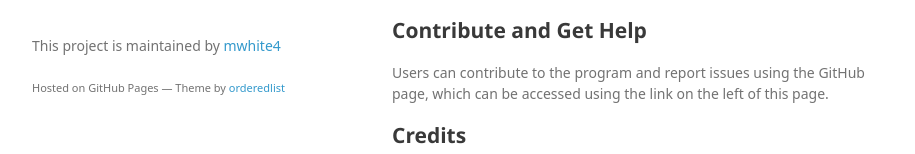
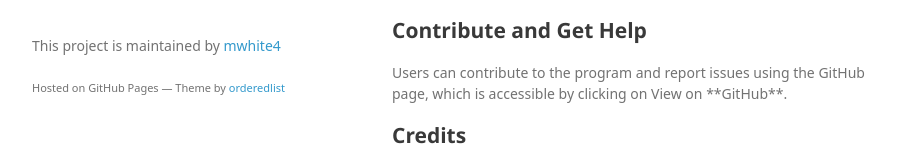
Before and after one commit to mwhite4/MADpatterns, a plain HTML site: page index.html in a window 1280 px wide. Shown: the part 633-787 px from the top of the page, without its empty margins (178-1093 px from the left). Drawn offline with Linux system fonts and the light colour scheme; a web font is replaced by a local one.

Commit message:
Update index.html

```diff
--- a/index.html
+++ b/index.html
@@ -60,7 +60,7 @@
 <h2>
 <a id="contributions-and-user-support" class="anchor" href="#usage" aria-hidden="true"><span aria-hidden="true" class="octicon octicon-link"></span></a>Contribute and Get Help</h2>
 
-<p>Users can contribute to the program and report issues using the GitHub page, which can be accessed using the link on the left of this page.</p>
+<p>Users can contribute to the program and report issues using the GitHub page, which is accessible by clicking on View on **GitHub**.</p>
 
 <h2>
 <a id="credits" class="anchor" href="#credits" aria-hidden="true"><span aria-hidden="true" class="octicon octicon-link"></span></a>Credits</h2>
```
